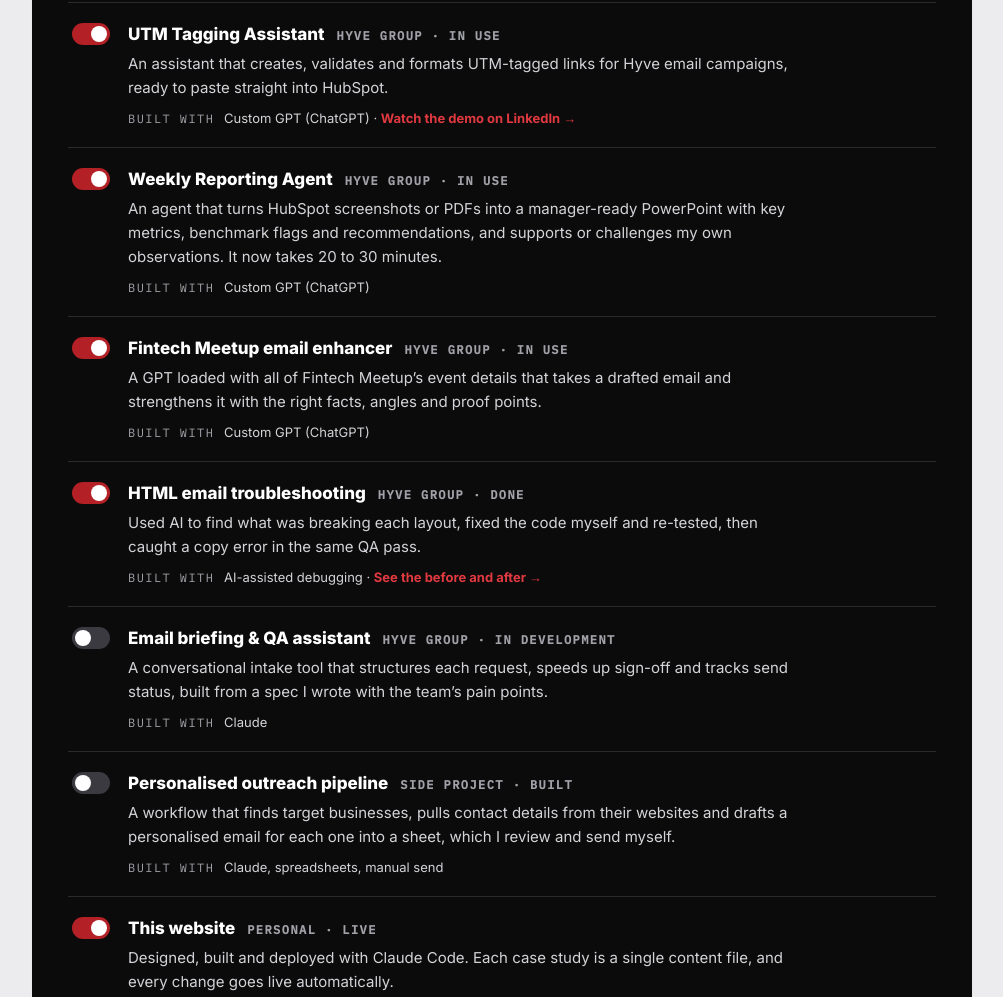
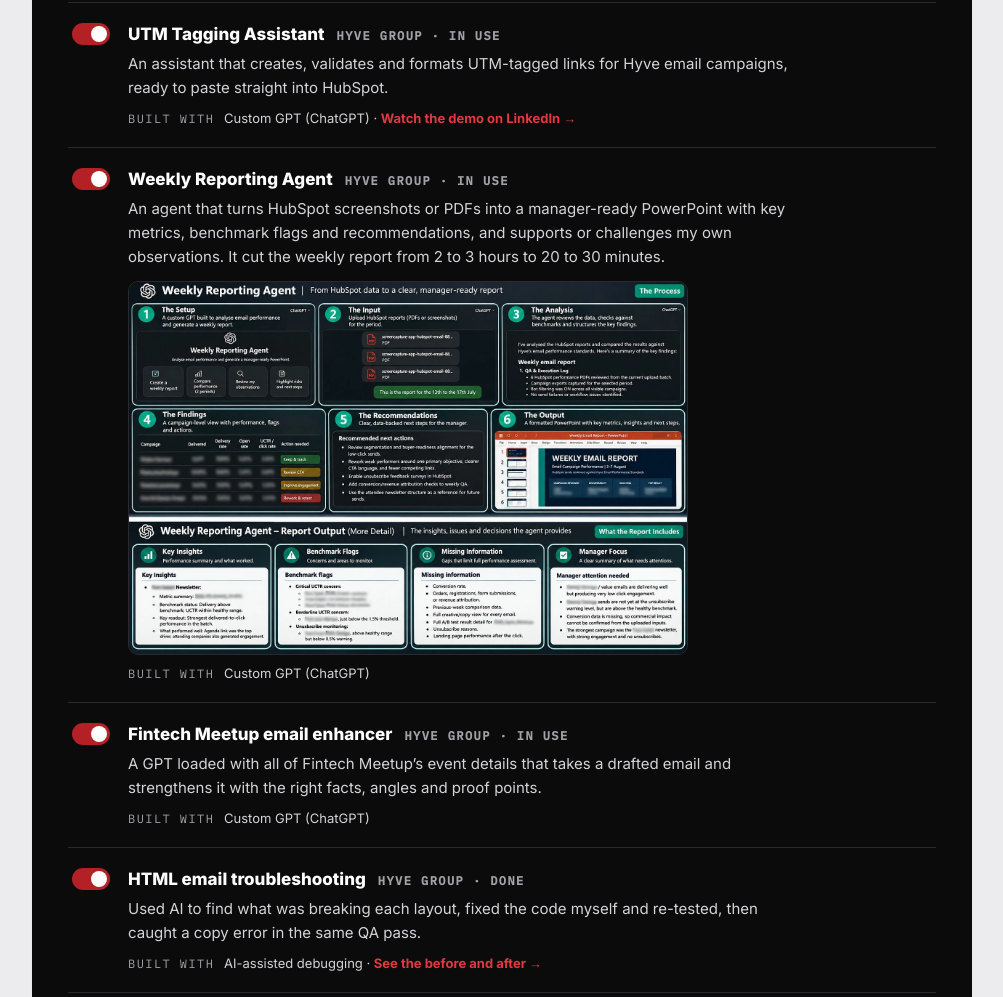
Before and after one commit to DanielB532/Master-Portfolio, an Astro site: page / in a window 1280 px wide. Shown: the part 2536-3533 px from the top of the page, without its empty margins (268-1271 px from the left). Built offline with nearby package versions, Linux system fonts and the light colour scheme; Astro itself is replaced by a stand-in of ours.

Commit message:
Add Weekly Reporting Agent snapshot to its AI card
Co-Authored-By: Claude Opus 5.5 <noreply@anthropic.com>
Claude-Session: https://claude.ai/code/session_017xu23ZsrbZfUcpqzSBMN1Q

```diff
--- a/src/data/site.ts
+++ b/src/data/site.ts
@@ -62,6 +62,7 @@ export const skills = [
 export const aiBuilds: {
   name: string; where: string; status: string; built: string; problem: string; solution: string;
   link?: { label: string; href: string };
+  image?: { src: string; alt: string };
 }[] = [
   {
     name: 'UTM Tagging Assistant',
@@ -79,7 +80,8 @@ export const aiBuilds: {
     built: 'Custom GPT (ChatGPT)',
     // link: { label: 'See the post on LinkedIn', href: '' },  // add once the post is up
     problem: 'Weekly email reports go to senior leadership, but turning HubSpot stats into a clear report took 2 to 3 hours every week.',
-    solution: 'An agent that turns HubSpot screenshots or PDFs into a manager-ready PowerPoint with key metrics, benchmark flags and recommendations, and supports or challenges my own observations. It now takes 20 to 30 minutes.',
+    solution: 'An agent that turns HubSpot screenshots or PDFs into a manager-ready PowerPoint with key metrics, benchmark flags and recommendations, and supports or challenges my own observations. It cut the weekly report from 2 to 3 hours to 20 to 30 minutes.',
+    image: { src: '/ai/weekly-reporting-agent.webp', alt: 'How the Weekly Reporting Agent works: setup, input, analysis, findings, recommendations and the finished PowerPoint report' },
   },
   {
     name: 'Fintech Meetup email enhancer',
--- a/src/pages/index.astro
+++ b/src/pages/index.astro
@@ -143,6 +143,7 @@ const initials = `${site.firstName[0]}${site.lastName[0]}`;
                 <div class="rule-main">
                   <p class="rule-name">{b.name} <span class="eyebrow">{b.where} · {b.status}</span></p>
                   <p class="rule-desc">{b.solution}</p>
+                  {b.image && <a class="rule-shot" href={b.image.src} target="_blank" rel="noopener"><img src={b.image.src} alt={b.image.alt} loading="lazy" width="1536" height="1024" /></a>}
                   <p class="rule-meta"><span class="eyebrow">Built with</span> {b.built}{b.link && <> · <a href={b.link.href} target={b.link.href.startsWith('http') ? '_blank' : undefined} rel="noopener">{b.link.label} →</a></>}</p>
                 </div>
               </li>
@@ -497,6 +498,9 @@ const initials = `${site.firstName[0]}${site.lastName[0]}`;
   .empty { padding: 24px 0 8px; color: var(--grey); }
   .linkish { all: unset; cursor: pointer; color: var(--red); font-weight: 700; text-decoration: underline; text-underline-offset: 3px; overflow-wrap: anywhere; }
 
+  .rule-shot { display: block; margin: 12px 0 4px; max-width: 560px; border-radius: 10px; overflow: hidden; border: 1px solid var(--rule-dark); }
+  .rule-shot img { display: block; width: 100%; height: auto; }
+
   /* Sent */
   .sent summary { cursor: pointer; list-style: none; grid-template-columns: 10.5rem minmax(0, 1fr) auto; }
   .sent summary::-webkit-details-marker { display: none; }
```
Also changed, not shown: public/ai/weekly-reporting-agent.webp (added).
